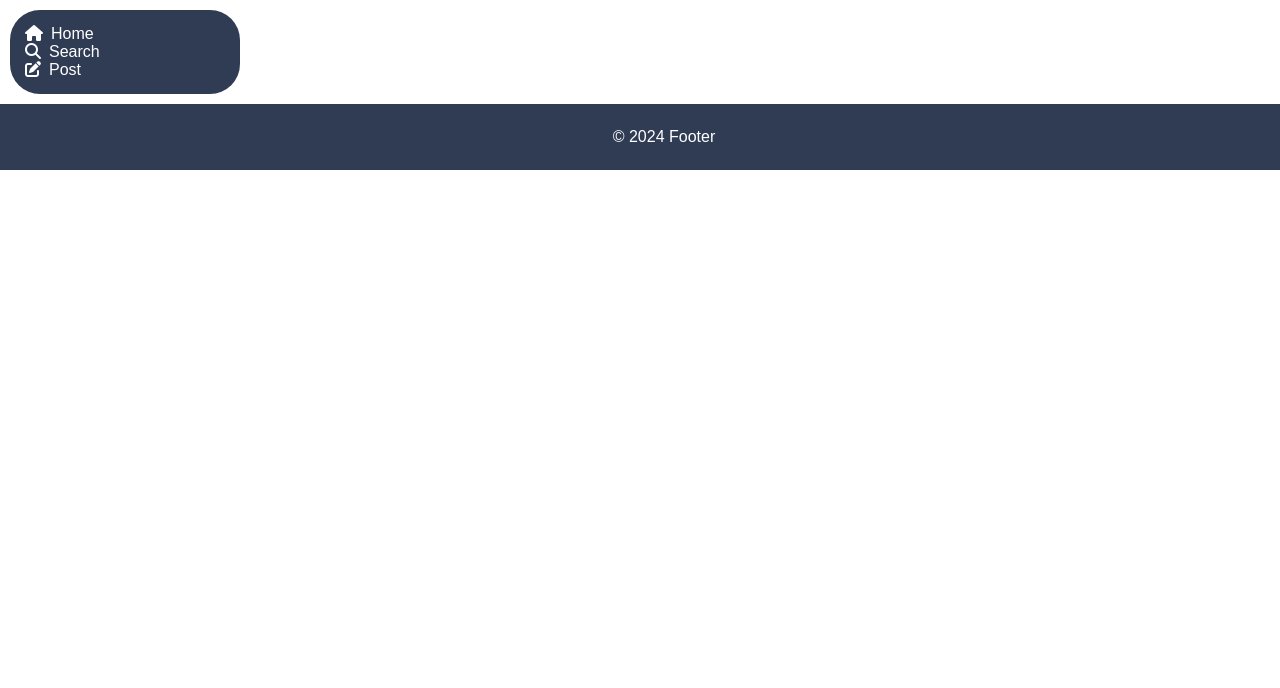
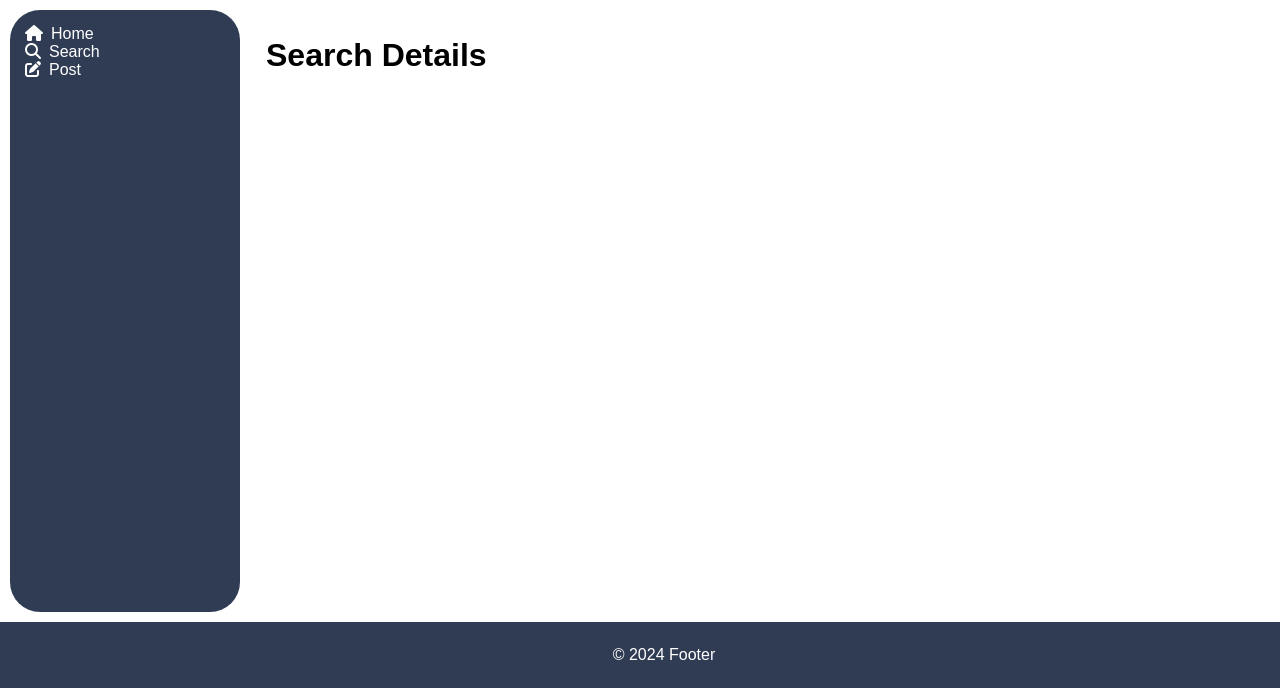
Before and after one commit to Daan0101/fieldlabs, a PHP site: page /searchDetails.php in a window 1280 px wide. Shown: the part 112-800 px from the top of the page. Run offline with PHP 8.4, Linux system fonts and the light colour scheme; some libraries are stand-ins or nearby versions.

Commit message:
Fix(pagina's) Alle pagina's met de goede format

```diff
--- a/fieldlabs/index.php
+++ b/fieldlabs/index.php
@@ -24,7 +24,7 @@
     <div class="main-content">
 
         <!-- Main content -->
-        <h1>Hello world</h1>
+        <h1>Main content</h1>
 
     </div>
 </div>
--- a/fieldlabs/searchDetails.php
+++ b/fieldlabs/searchDetails.php
@@ -12,22 +12,24 @@
 <body>
 
     <?php
-
     include("./includes/header.php");
-
     ?>
 
+<div class="container">
+
     <?php
-
     include("./includes/navbar.php");
-
     ?>
 
-    <!-- SearchDetails content -->
+    <div class="main-content">
+
+        <!-- Search Details content -->
+        <h1>Search Details</h1>
+
+    </div>
+</div>
 
     <?php
-
     include("./includes/footer.php");
-
     ?>
 </body>
```
Also changed, not shown: fieldlabs/post.php (+9 -7 lines), fieldlabs/search.php (+9 -7 lines).
